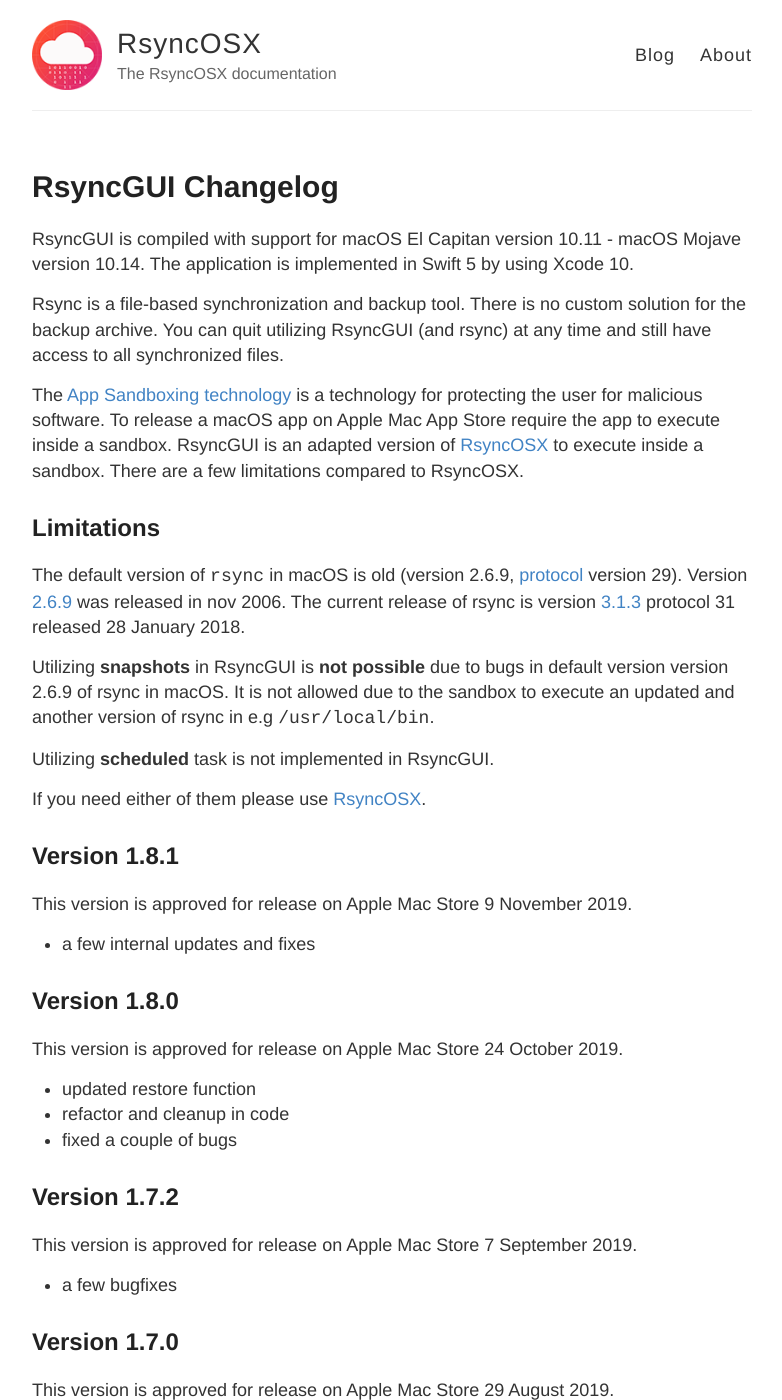
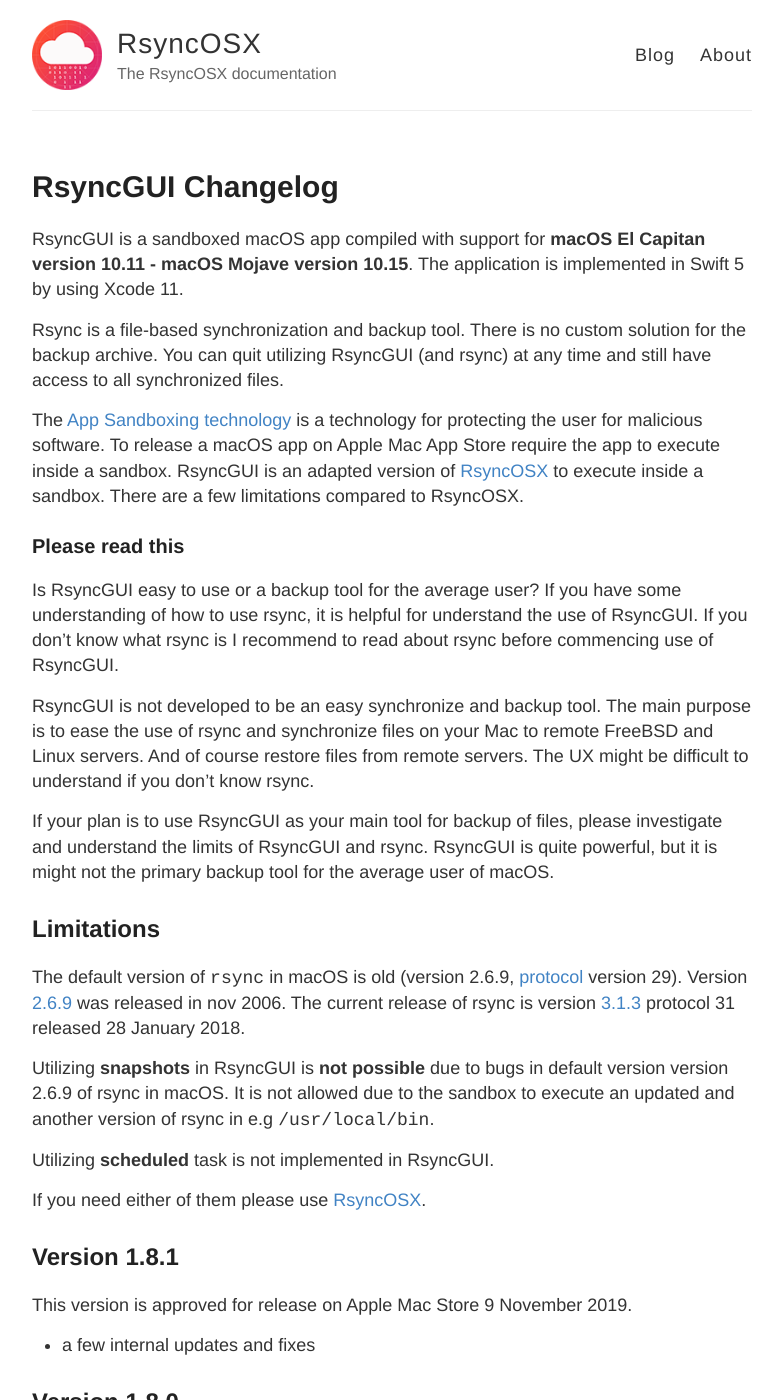
Before and after one commit to d2s/Documentation, a Jekyll site: the page built from _posts/2018-04-10-RsyncGUIChangelog.md, in a window 1280 px wide and 1400 px high. Shown: the whole window, without its empty margins (248-1030 px from the left). Built offline with Jekyll 4.4.1, drawn with Linux system fonts in a browser that asks for light colours.

Commit message:
Update 2018-04-10-RsyncGUIChangelog.md

```diff
--- a/_posts/2018-04-10-RsyncGUIChangelog.md
+++ b/_posts/2018-04-10-RsyncGUIChangelog.md
@@ -3,11 +3,19 @@ layout: post
 title:  "RsyncGUI Changelog"
 permalink: RsyncGUIChangelog
 ---
-RsyncGUI is compiled with support for macOS El Capitan version 10.11 - macOS Mojave version 10.14. The application is implemented in Swift 5 by using Xcode 10.
+RsyncGUI is a sandboxed macOS app compiled with support for **macOS El Capitan version 10.11 - macOS Mojave version 10.15**. The application is implemented in Swift 5 by using Xcode 11.
 
 Rsync is a file-based synchronization and backup tool. There is no custom solution for the backup archive. You can quit utilizing RsyncGUI (and rsync) at any time and still have access to all synchronized files.
 
 The [App Sandboxing technology](https://developer.apple.com/app-sandboxing/) is a technology for protecting the user for malicious software. To release a macOS app on Apple Mac App Store require the app to execute inside a sandbox. RsyncGUI is an adapted version of [RsyncOSX](https://github.com/rsyncOSX/RsyncOSX) to execute inside a sandbox. There are a few limitations compared to RsyncOSX.
+
+### Please read this
+
+Is RsyncGUI easy to use or a backup tool for the average user? If you have some understanding of how to use rsync, it is helpful for understand the use of RsyncGUI. If you don't know what rsync is I recommend to read about rsync before commencing use of RsyncGUI.
+
+RsyncGUI is not developed to be an easy synchronize and backup tool. The main purpose is to ease the use of rsync and synchronize files on your Mac to remote FreeBSD and Linux servers. And of course restore files from remote servers. The UX might be difficult to understand if you don't know rsync.
+
+If your plan is to use RsyncGUI as your main tool for backup of files, please investigate and understand the limits of RsyncGUI and rsync. RsyncGUI is quite powerful, but it is might not the primary backup tool for the average user of macOS.
 
 ## Limitations
 
```
